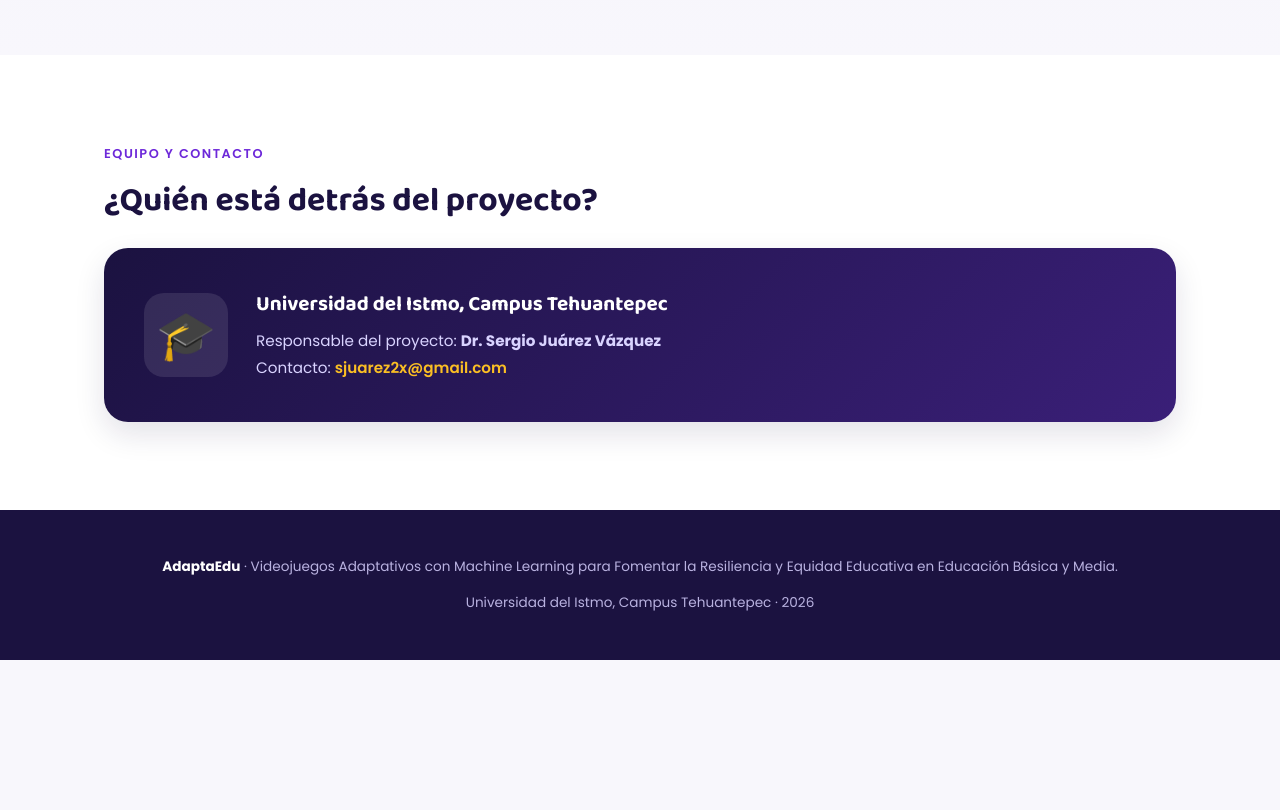
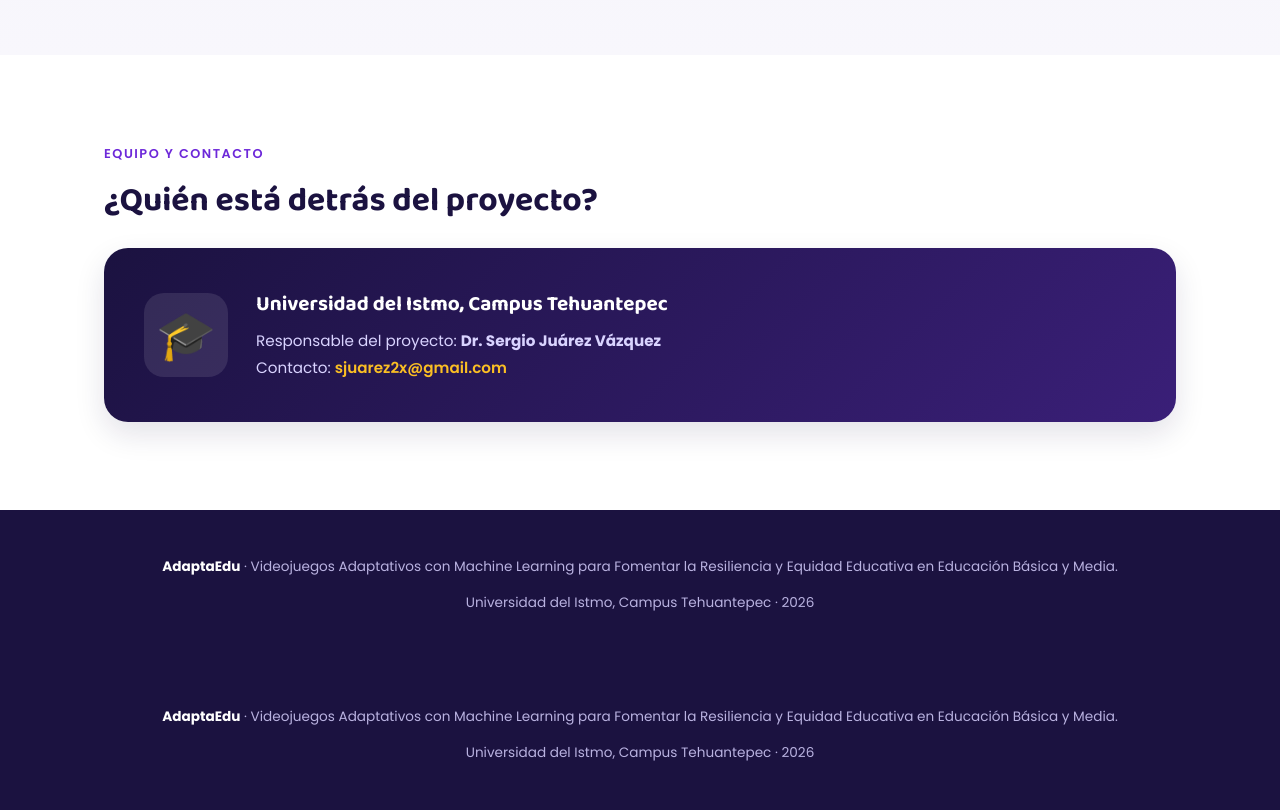
Before and after one commit to sjuarez2x-cloud/AdaptaEdu, a plain HTML site: page index.html in a window 1280 px wide. Shown: the part 3561-4371 px from the top of the page. Before the commit the page ends 4221 px from the top, so only its background shows below. Drawn offline with Linux system fonts and the light colour scheme.

Commit message:
Update index.html

```diff
--- a/index.html
+++ b/index.html
@@ -575,6 +575,11 @@
   <p>Universidad del Istmo, Campus Tehuantepec &middot; 2026</p>
 </footer>
 
+  <footer>
+  <p><strong>AdaptaEdu</strong> · Videojuegos Adaptativos con Machine Learning para Fomentar la Resiliencia y Equidad Educativa en Educación Básica y Media.</p>
+  <p>Universidad del Istmo, Campus Tehuantepec &middot; 2026</p>
+</footer>
+
 <script>
   function toggleAbout(){
     var el = document.getElementById('aboutExtra');
```
